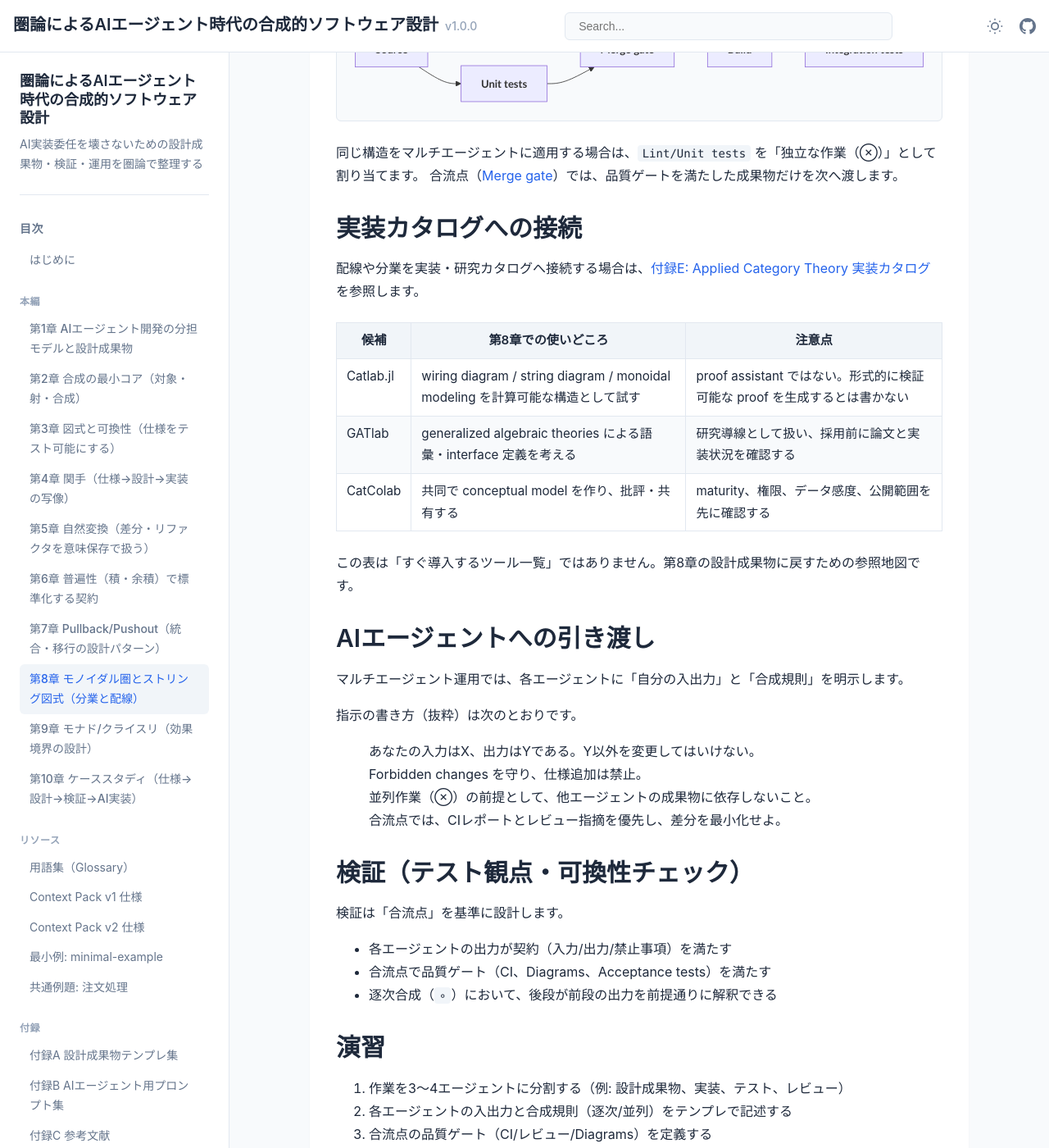
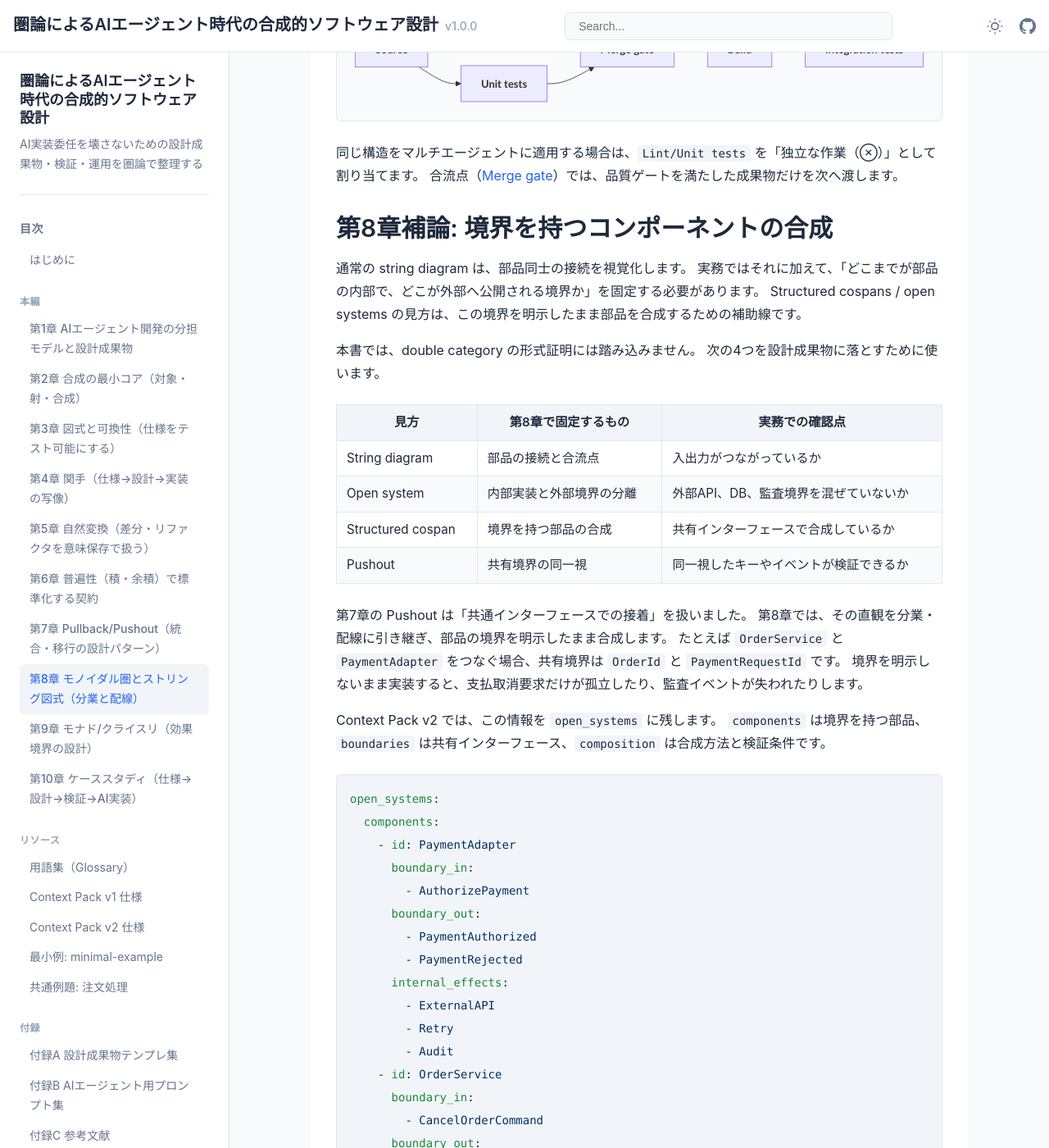
Before and after one commit to itdojp/categorical-software-design-book, a Jekyll site: the page built from chapters/chapter08/index.md, in a window 1280 px wide and 1400 px high, scrolled down 2010 px. Shown: the whole window at 82% size. Built offline with Jekyll 4.4.1, drawn with Linux system fonts in a browser that asks for light colours; some of the changed text lies outside the part shown.

Commit message:
Add structured cospans open systems guidance
Closes #120. Refs #114.

````diff
--- a/chapters/chapter08/index.md
+++ b/chapters/chapter08/index.md
@@ -77,6 +77,71 @@ graph LR
 同じ構造をマルチエージェントに適用する場合は、`Lint/Unit tests` を「独立な作業（⊗）」として割り当てます。
 合流点（[Merge gate]({{ '/glossary/' | relative_url }}#merge-gate)）では、品質ゲートを満たした成果物だけを次へ渡します。
 
+
+## 第8章補論: 境界を持つコンポーネントの合成
+
+通常の string diagram は、部品同士の接続を視覚化します。
+実務ではそれに加えて、「どこまでが部品の内部で、どこが外部へ公開される境界か」を固定する必要があります。
+Structured cospans / open systems の見方は、この境界を明示したまま部品を合成するための補助線です。
+
+本書では、double category の形式証明には踏み込みません。
+次の4つを設計成果物に落とすために使います。
+
+| 見方 | 第8章で固定するもの | 実務での確認点 |
+| --- | --- | --- |
+| String diagram | 部品の接続と合流点 | 入出力がつながっているか |
+| Open system | 内部実装と外部境界の分離 | 外部API、DB、監査境界を混ぜていないか |
+| Structured cospan | 境界を持つ部品の合成 | 共有インターフェースで合成しているか |
+| Pushout | 共有境界の同一視 | 同一視したキーやイベントが検証できるか |
+
+第7章の Pushout は「共通インターフェースでの接着」を扱いました。
+第8章では、その直観を分業・配線に引き継ぎ、部品の境界を明示したまま合成します。
+たとえば `OrderService` と `PaymentAdapter` をつなぐ場合、共有境界は `OrderId` と `PaymentRequestId` です。
+境界を明示しないまま実装すると、支払取消要求だけが孤立したり、監査イベントが失われたりします。
+
+Context Pack v2 では、この情報を `open_systems` に残します。
+`components` は境界を持つ部品、`boundaries` は共有インターフェース、`composition` は合成方法と検証条件です。
+
+```yaml
+open_systems:
+  components:
+    - id: PaymentAdapter
+      boundary_in:
+        - AuthorizePayment
+      boundary_out:
+        - PaymentAuthorized
+        - PaymentRejected
+      internal_effects:
+        - ExternalAPI
+        - Retry
+        - Audit
+    - id: OrderService
+      boundary_in:
+        - CancelOrderCommand
+      boundary_out:
+        - OrderCancelled
+        - PaymentCancelRequested
+  boundaries:
+    - id: PaymentSharedBoundary
+      shared_interface:
+        - OrderId
+        - PaymentRequestId
+      rule: "OrderId と PaymentRequestId だけを共有境界として合成する"
+  composition:
+    - id: OrderPaymentComposition
+      shared_boundary:
+        - OrderId
+        - PaymentRequestId
+      method: compose_by_shared_interface
+      expected_property:
+        - no_orphan_payment_request
+        - audit_event_preserved
+```
+
+この例で重要なのは、`PaymentAdapter` の内部効果を `OrderService` に漏らさないことです。
+`OrderService` は支払取消を要求しますが、外部決済APIのretryや監査の詳細は `PaymentAdapter` 側の境界内に閉じ込めます。
+合成後の正しさは、「圏論的に合成したから正しい」ではなく、`no_orphan_payment_request` や `audit_event_preserved` のような検証条件で確認します。
+
 ## 実装カタログへの接続
 
 配線や分業を実装・研究カタログへ接続する場合は、[付録E: Applied Category Theory 実装カタログ]({{ '/appendices/implementation-catalog/' | relative_url }}) を参照します。
````
Also changed, not shown: appendices/references/index.md (+9 -1 lines), chapters/chapter07/index.md (+1 -0 lines), docs/examples/common-example/context-pack-v2.yaml (+36 -0 lines), docs/examples/common-example/index.md (+1 -0 lines), docs/spec/context-pack-v2.md (+42 -1 lines).
